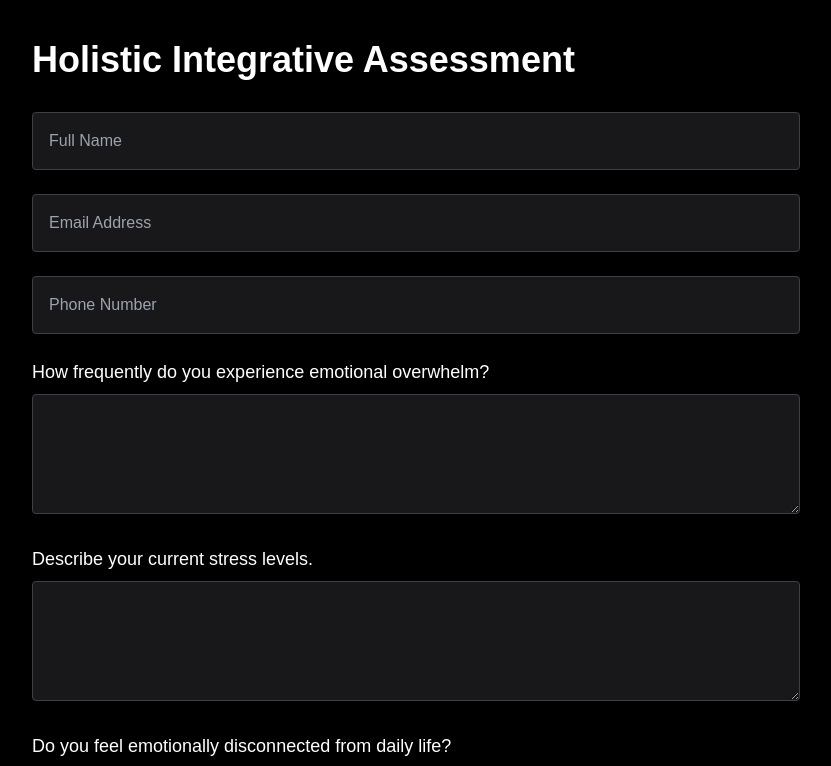
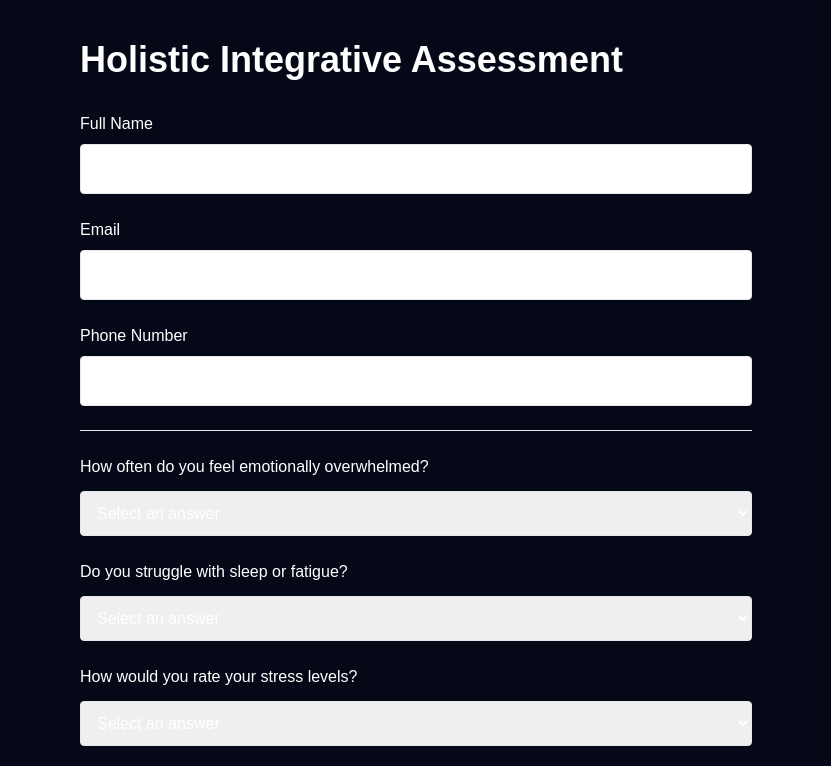
Before and after one commit to lucybissong/prepsycorex-mvp, a Next.js app: page /assessment/holistic-integrative in a window 1280 px wide. Shown: the top 766 px of the page, without its empty margins (224-1055 px from the left). Built offline with nearby package versions, Linux system fonts and the light colour scheme.

Commit message:
Update page.tsx

```diff
--- a/src/app/assessment/[pathway]/page.tsx
+++ b/src/app/assessment/[pathway]/page.tsx
@@ -1,25 +1,50 @@
 "use client";
 
 import { useState } from "react";
-import { questions } from "../../../lib/questions";
+import { useParams } from "next/navigation";
 
-type Props = {
-  params: {
-    pathway: string;
-  };
+const QUESTIONS: Record<string, string[]> = {
+  "holistic-integrative": [
+    "How often do you feel emotionally overwhelmed?",
+    "Do you struggle with sleep or fatigue?",
+    "How would you rate your stress levels?",
+    "Do you experience anxiety frequently?",
+    "How connected do you feel to your purpose?"
+  ],
+
+  "clinical-psychology": [
+    "Do you experience prolonged sadness?",
+    "Do you struggle with concentration?",
+    "Have you lost interest in activities you once enjoyed?",
+    "How often do you feel emotionally drained?",
+    "Do you feel socially withdrawn?"
+  ],
+
+  "coaching-development": [
+    "Do you feel stuck in life or career?",
+    "How confident are you in decision making?",
+    "Do you struggle with goal setting?",
+    "How motivated do you feel daily?",
+    "Do you need accountability support?"
+  ]
 };
 
-export default function AssessmentPage({ params }: Props) {
-  const pathwayQuestions =
-    questions[params.pathway as keyof typeof questions] || [];
+export default function AssessmentPage() {
+  const params = useParams();
+  const pathway = params.pathway as string;
+
+  const questions = QUESTIONS[pathway] || [];
 
   const [formData, setFormData] = useState({
     fullName: "",
     email: "",
-    phone: "",
+    phone: ""
   });
 
   const [answers, setAnswers] = useState<Record<string, string>>({});
+
+  const [loading, setLoading] = useState(false);
+  const [success, setSuccess] = useState(false);
 
   const handleAnswerChange = (
     question: string,
@@ -27,7 +52,7 @@ export default function AssessmentPage({ params }: Props) {
   ) => {
     setAnswers((prev) => ({
       ...prev,
-      [question]: value,
+      [question]: value
     }));
   };
 
@@ -36,97 +61,168 @@ export default function AssessmentPage({ params }: Props) {
   ) => {
     e.preventDefault();
 
+    setLoading(true);
+
     const payload = {
       ...formData,
-      pathway: params.pathway,
-      responses: answers,
+      pathway,
+      responses: answers
     };
 
+    try {
       const response = await fetch("/api/submissions", {
         method: "POST",
         headers: {
-        "Content-Type": "application/json",
+          "Content-Type": "application/json"
         },
-      body: JSON.stringify(payload),
+        body: JSON.stringify(payload)
       });
 
       if (response.ok) {
-      alert("Assessment submitted successfully");
-    } else {
-      alert("Submission failed");
+        setSuccess(true);
       }
+    } catch (error) {
+      console.error(error);
+    }
+
+    setLoading(false);
   };
 
+  if (success) {
     return (
-    <main className="min-h-screen bg-black text-white p-10">
-      <div className="max-w-3xl mx-auto">
+      <main className="min-h-screen p-10">
+        <h1 className="text-3xl font-bold mb-4">
+          Assessment Submitted
+        </h1>
+
+        <p>
+          Thank you for completing your assessment.
+        </p>
+      </main>
+    );
+  }
+
+  return (
+    <main className="min-h-screen p-10">
+      <div className="max-w-2xl mx-auto">
         <h1 className="text-4xl font-bold mb-8 capitalize">
-          {params.pathway.replace(/-/g, " ")} Assessment
+          {pathway.replace(/-/g, " ")} Assessment
         </h1>
 
         <form
           onSubmit={handleSubmit}
           className="space-y-6"
         >
+          <div>
+            <label className="block mb-2 font-medium">
+              Full Name
+            </label>
+
             <input
               type="text"
-            placeholder="Full Name"
-            className="w-full p-4 rounded bg-zinc-900 border border-zinc-700"
+              required
+              className="w-full border p-3 rounded"
+              value={formData.fullName}
               onChange={(e) =>
                 setFormData({
                   ...formData,
-                fullName: e.target.value,
+                  fullName: e.target.value
                 })
               }
             />
+          </div>
+
+          <div>
+            <label className="block mb-2 font-medium">
+              Email
+            </label>
 
             <input
               type="email"
-            placeholder="Email Address"
-            className="w-full p-4 rounded bg-zinc-900 border border-zinc-700"
+              required
+              className="w-full border p-3 rounded"
+              value={formData.email}
               onChange={(e) =>
                 setFormData({
                   ...formData,
-                email: e.target.value,
+                  email: e.target.value
                 })
               }
             />
+          </div>
+
+          <div>
+            <label className="block mb-2 font-medium">
+              Phone Number
+            </label>
 
             <input
               type="text"
-            placeholder="Phone Number"
-            className="w-full p-4 rounded bg-zinc-900 border border-zinc-700"
+              required
+              className="w-full border p-3 rounded"
+              value={formData.phone}
               onChange={(e) =>
                 setFormData({
                   ...formData,
-                phone: e.target.value,
+                  phone: e.target.value
                 })
               }
             />
+          </div>
 
-          {pathwayQuestions.map((question, index) => (
+          <hr className="my-8" />
+
+          {questions.map((question, index) => (
             <div key={index}>
-              <label className="block mb-2 text-lg">
+              <label className="block mb-3 font-medium">
                 {question}
               </label>
 
-              <textarea
-                className="w-full p-4 rounded bg-zinc-900 border border-zinc-700 min-h-[120px]"
+              <select
+                required
+                className="w-full border p-3 rounded"
                 onChange={(e) =>
                   handleAnswerChange(
                     question,
                     e.target.value
                   )
                 }
-              />
+              >
+                <option value="">
+                  Select an answer
+                </option>
+
+                <option value="1">
+                  Never
+                </option>
+
+                <option value="2">
+                  Rarely
+                </option>
+
+                <option value="3">
+                  Sometimes
+                </option>
+
+                <option value="4">
+                  Often
+                </option>
+
+                <option value="5">
+                  Very Often
+                </option>
+              </select>
             </div>
           ))}
 
           <button
             type="submit"
-            className="bg-white text-black px-6 py-4 rounded font-semibold"
+            disabled={loading}
+            className="bg-black text-white px-6 py-3 rounded"
           >
-            Submit Assessment
+            {loading
+              ? "Submitting..."
+              : "Submit Assessment"}
           </button>
         </form>
       </div>
```
Lines whose indentation alone changed are shown as unchanged.
